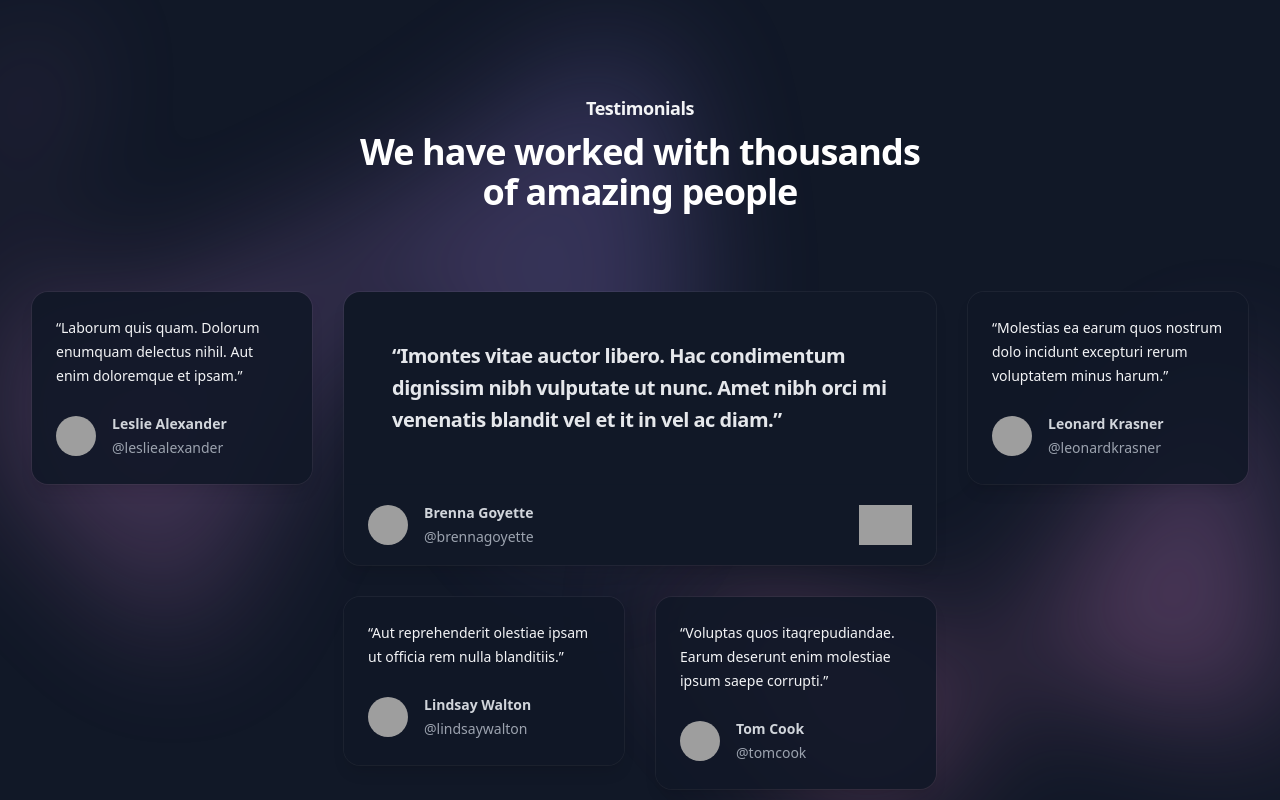
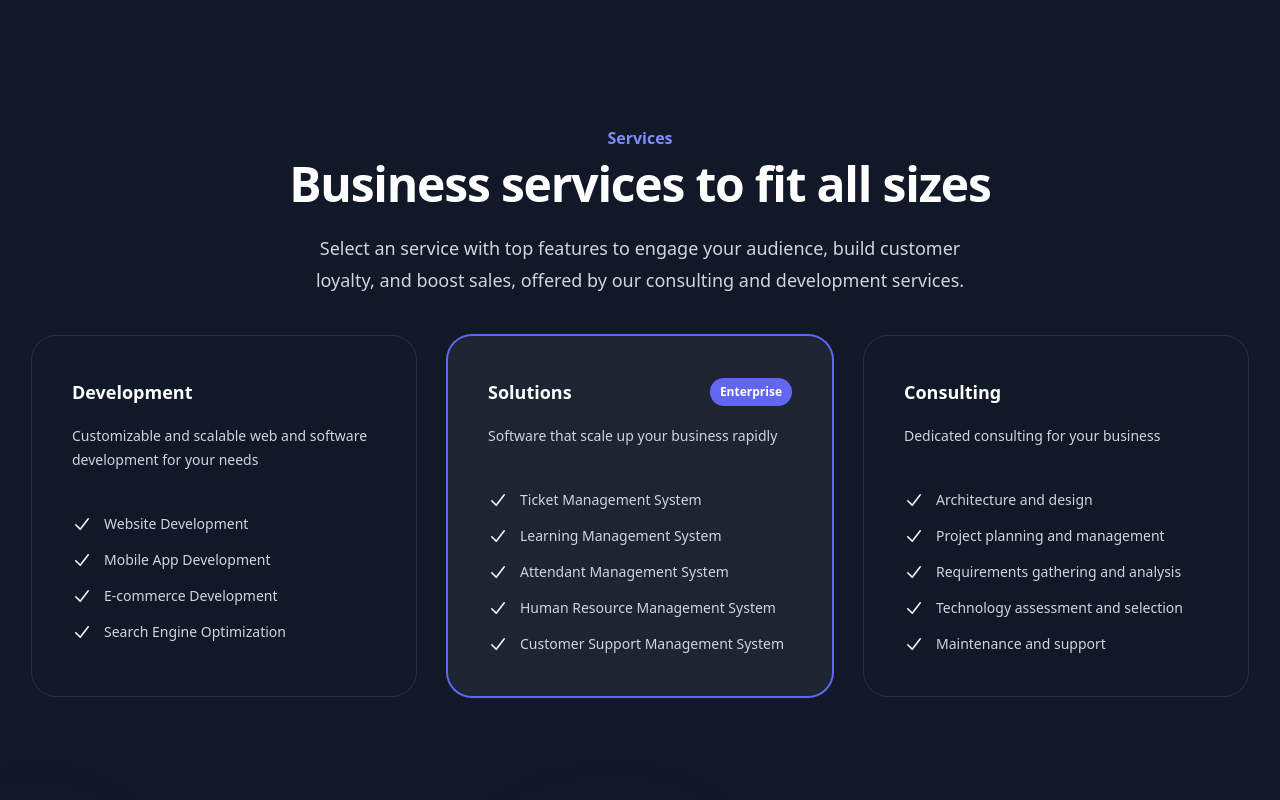
Before and after one commit to myanmarcyberyouths/myanmarcyberyouths, a Next.js app: page / in a window 1280 px wide. Shown: the part 960-1760 px from the top of the page. Built offline with nearby package versions, Linux system fonts and the light colour scheme; grey boxes are pictures that could not be loaded.

Commit message:
feat: add services section

```diff
--- a/src/components/ClientLogos.tsx
+++ /dev/null
@@ -1,52 +0,0 @@
-import Image from "next/image";
-
-export default function ClientLogos() {
-  return (
-    <div className="bg-gray-900 py-24 sm:py-32">
-      <div className="mx-auto max-w-7xl px-6 lg:px-8">
-        <div className="mx-auto max-w-2xl lg:max-w-none">
-          <h2 className="text-lg font-semibold leading-8 text-white">
-            Trusted by the world’s most innovative teams
-          </h2>
-          <div className="mx-auto mt-10 grid grid-cols-4 items-start gap-x-8 gap-y-10 sm:grid-cols-6 sm:gap-x-10 lg:mx-0 lg:grid-cols-5">
-            <Image
-              className="col-span-2 max-h-12 w-full object-contain object-left lg:col-span-1"
-              src="https://tailwindui.com/img/logos/transistor-logo-white.svg"
-              alt="Transistor"
-              width={158}
-              height={48}
-            />
-            <Image
-              className="col-span-2 max-h-12 w-full object-contain object-left lg:col-span-1"
-              src="https://tailwindui.com/img/logos/reform-logo-white.svg"
-              alt="Reform"
-              width={158}
-              height={48}
-            />
-            <Image
-              className="col-span-2 max-h-12 w-full object-contain object-left lg:col-span-1"
-              src="https://tailwindui.com/img/logos/tuple-logo-white.svg"
-              alt="Tuple"
-              width={158}
-              height={48}
-            />
-            <Image
-              className="col-span-2 max-h-12 w-full object-contain object-left lg:col-span-1"
-              src="https://tailwindui.com/img/logos/savvycal-logo-white.svg"
-              alt="SavvyCal"
-              width={158}
-              height={48}
-            />
-            <Image
-              className="col-span-2 max-h-12 w-full object-contain object-left lg:col-span-1"
-              src="https://tailwindui.com/img/logos/statamic-logo-white.svg"
-              alt="Statamic"
-              width={158}
-              height={48}
-            />
-          </div>
-        </div>
-      </div>
-    </div>
-  );
-}
--- a/src/components/FeaturesSection.tsx
+++ /dev/null
@@ -1,63 +0,0 @@
-import { InboxIcon, TrashIcon, UsersIcon } from '@heroicons/react/24/outline'
-
-const features = [
-    {
-        name: 'Unlimited inboxes',
-        description:
-            'Non quo aperiam repellendus quas est est. Eos aut dolore aut ut sit nesciunt. Ex tempora quia. Sit nobis consequatur dolores incidunt.',
-        href: '#',
-        icon: InboxIcon,
-    },
-    {
-        name: 'Manage team members',
-        description:
-            'Vero eum voluptatem aliquid nostrum voluptatem. Vitae esse natus. Earum nihil deserunt eos quasi cupiditate. A inventore et molestiae natus.',
-        href: '#',
-        icon: UsersIcon,
-    },
-    {
-        name: 'Spam report',
-        description:
-            'Et quod quaerat dolorem quaerat architecto aliquam accusantium. Ex adipisci et doloremque autem quia quam. Quis eos molestiae at iure impedit.',
-        href: '#',
-        icon: TrashIcon,
-    },
-]
-
-export default function Example() {
-    return (
-        <div className="bg-gray-900 py-24 sm:py-24">
-            <div className="mx-auto max-w-7xl px-6 lg:px-8">
-                <div className="mx-auto max-w-2xl lg:mx-0">
-                    <h2 className="text-3xl font-bold tracking-tight text-white sm:text-4xl sm:text-center">Stay on top of customer support</h2>
-                    <p className="mt-6 text-lg leading-8 text-gray-300">
-                        Lorem ipsum dolor sit amet consect adipisicing elit. Possimus magnam voluptatum cupiditate veritatis in
-                        accusamus quisquam.
-                    </p>
-                </div>
-                <div className="mx-auto mt-16 max-w-2xl sm:mt-20 lg:mt-24 lg:max-w-none">
-                    <dl className="grid max-w-xl grid-cols-1 gap-x-8 gap-y-16 lg:max-w-none lg:grid-cols-3">
-                        {features.map((feature) => (
-                            <div key={feature.name} className="flex flex-col">
-                                <dt className="text-base font-semibold leading-7 text-white">
-                                    <div className="mb-6 flex h-10 w-10 items-center justify-center rounded-lg bg-indigo-500">
-                                        <feature.icon className="h-6 w-6 text-white" aria-hidden="true" />
-                                    </div>
-                                    {feature.name}
-                                </dt>
-                                <dd className="mt-1 flex flex-auto flex-col text-base leading-7 text-gray-300">
-                                    <p className="flex-auto">{feature.description}</p>
-                                    <p className="mt-6">
-                                        <a href={feature.href} className="text-sm font-semibold leading-6 text-indigo-400">
-                                            Learn more <span aria-hidden="true">→</span>
-                                        </a>
-                                    </p>
-                                </dd>
-                            </div>
-                        ))}
-                    </dl>
-                </div>
-            </div>
-        </div>
-    )
-}
--- /dev/null
+++ b/src/components/ServicesSection.tsx
@@ -0,0 +1,124 @@
+import { useState } from "react";
+import { RadioGroup } from "@headlessui/react";
+import { CheckIcon } from "@heroicons/react/20/solid";
+import { classNames } from "@/utils/helper";
+
+const frequencies = [
+  { value: "monthly", label: "Monthly", priceSuffix: "/month" },
+  { value: "annually", label: "Annually", priceSuffix: "/year" },
+];
+const tiers = [
+  {
+    name: "Development",
+    id: "development",
+    href: "#",
+    price: { monthly: "$15", annually: "$144" },
+    description:
+      "Customizable and scalable web and software development for your needs",
+    features: [
+      "Website Development",
+      "Mobile App Development",
+      "E-commerce Development",
+      "Search Engine Optimization",
+    ],
+    isEnterprise: false,
+  },
+  {
+    name: "Solutions",
+    id: "tier-startup",
+    href: "#",
+    price: { monthly: "$30", annually: "$288" },
+    description: "Software that scale up your business rapidly",
+    features: [
+      "Ticket Management System",
+      "Learning Management System",
+      "Attendant Management System",
+      "Human Resource Management System",
+      "Customer Support Management System",
+    ],
+    isEnterprise: true,
+  },
+  {
+    name: "Consulting",
+    id: "tier-enterprise",
+    href: "#",
+    price: { monthly: "$48", annually: "$576" },
+    description: "Dedicated consulting for your business",
+    features: [
+      "Architecture and design",
+      "Project planning and management",
+      "Requirements gathering and analysis",
+      "Technology assessment and selection",
+      "Maintenance and support",
+    ],
+    isEnterprise: false,
+  },
+];
+
+export default function ServicesSection() {
+  const [frequency, setFrequency] = useState(frequencies[0]);
+
+  return (
+    <div className="bg-gray-900 py-24 sm:py-32">
+      <div className="mx-auto max-w-7xl px-6 lg:px-8">
+        <div className="mx-auto max-w-4xl text-center">
+          <h2 className="text-base font-semibold leading-7 text-indigo-400">
+            Services
+          </h2>
+          <p className="mt-2 text-4xl font-bold tracking-tight text-white sm:text-5xl">
+            Business services to fit all sizes
+          </p>
+        </div>
+        <p className="mx-auto mt-6 max-w-2xl text-center text-lg leading-8 text-gray-300">
+          Select an service with top features to engage your audience, build
+          customer loyalty, and boost sales, offered by our consulting and
+          development services.
+        </p>
+        <div className="isolate mx-auto mt-10 grid max-w-md grid-cols-1 gap-8 lg:mx-0 lg:max-w-none lg:grid-cols-3">
+          {tiers.map((tier) => (
+            <div
+              key={tier.id}
+              className={classNames(
+                tier.isEnterprise
+                  ? "bg-white/5 ring-2 ring-indigo-500"
+                  : "ring-1 ring-white/10",
+                "rounded-3xl p-8 xl:p-10"
+              )}
+            >
+              <div className="flex items-center justify-between gap-x-4">
+                <h3
+                  id={tier.id}
+                  className="text-lg font-semibold leading-8 text-white"
+                >
+                  {tier.name}
+                </h3>
+                {tier.isEnterprise ? (
+                  <p className="rounded-full bg-indigo-500 px-2.5 py-1 text-xs font-semibold leading-5 text-white">
+                    Enterprise
+                  </p>
+                ) : null}
+              </div>
+              <p className="mt-4 text-sm leading-6 text-gray-300">
+                {tier.description}
+              </p>
+              <ul
+                role="list"
+                className="mt-8 space-y-3 text-sm leading-6 text-gray-300 xl:mt-10"
+              >
+                {tier.features.map((feature) => (
+                  <li key={feature} className="flex gap-x-3">
+                    <CheckIcon
+                      className="h-6 w-5 flex-none text-white"
+                      aria-hidden="true"
+                    />
+                    {feature}
+                  </li>
+                ))}
+              </ul>
+            </div>
+          ))}
+        </div>
+      </div>
+    </div>
+  );
+}
--- a/src/pages/index.tsx
+++ b/src/pages/index.tsx
@@ -1,19 +1,17 @@
-import { Inter } from "next/font/google";
 import HeroSection from "../components/HeroSection";
 import ContactSection from "@/components/ContactSection";
 import FAQSection from "@/components/FAQSection";
-import NewLetter from "@/components/NewLetter";
 import Footer from "@/components/Footer";
-import ClientLogos from "@/components/ClientLogos";
 import Testimonials from "@/components/Testimonials";
-import FeatureSection from "@/components/FeaturesSection";
+import ServicesSection from "@/components/ServicesSection";
 
-const inter = Inter({ subsets: ["latin"] });
+// const inter = Inter({ subsets: ["latin"] });
 
 export default function Home() {
   return (
     <main>
       <HeroSection />
+      <ServicesSection />
       <Testimonials />
       <ContactSection />
       <FAQSection />
```
